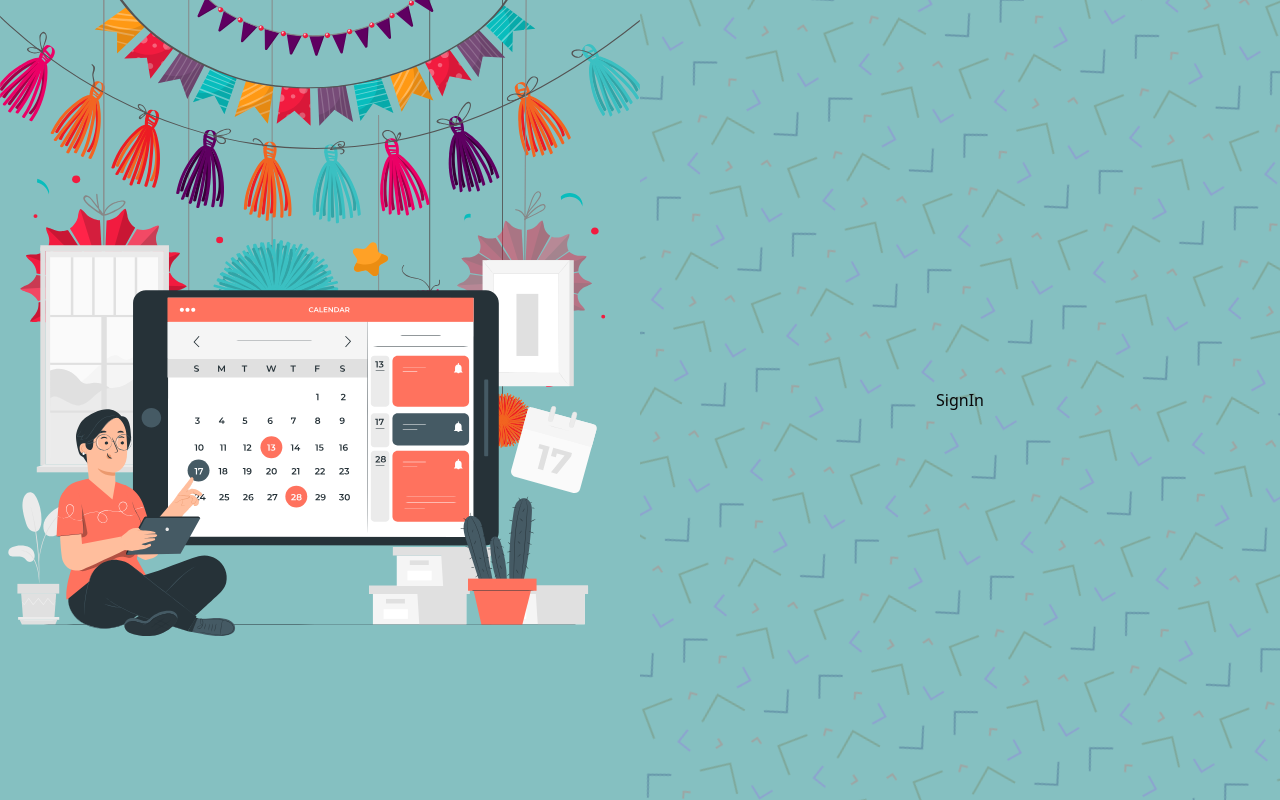
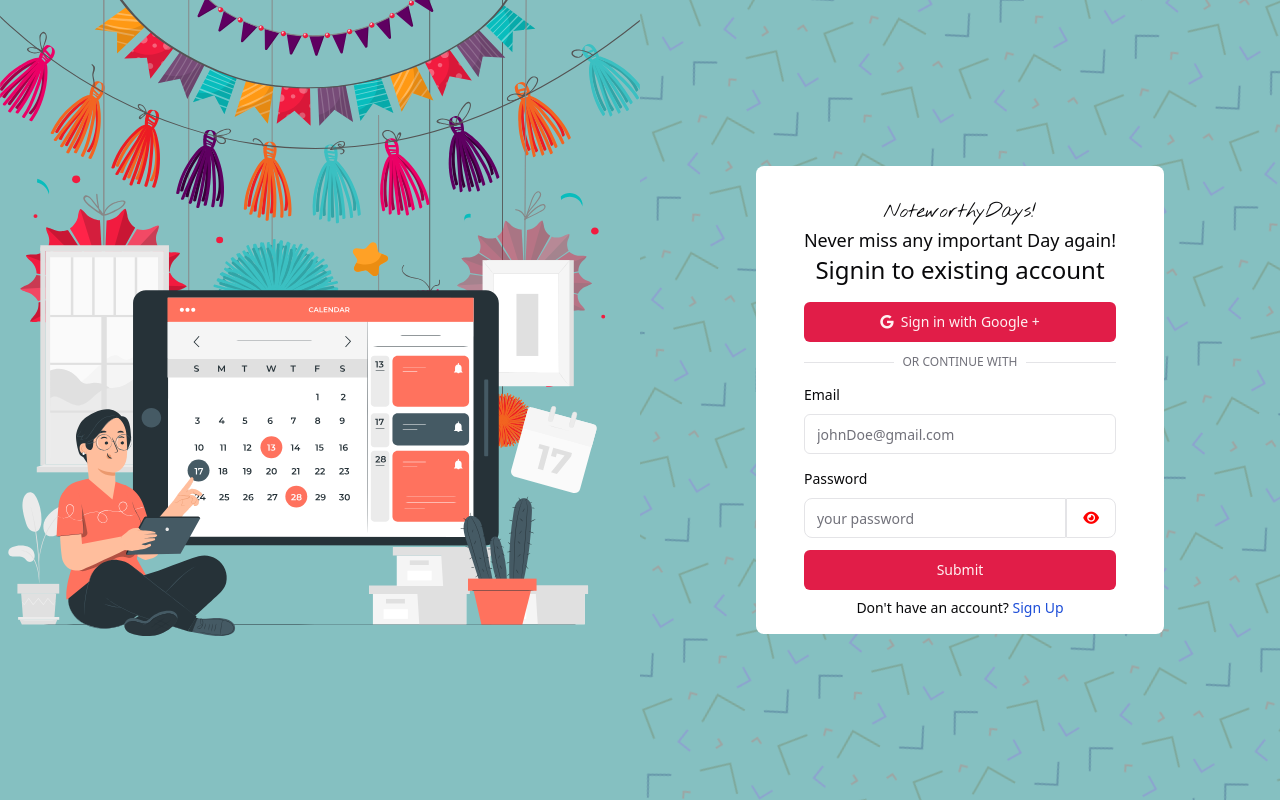
Before and after one commit to yashwanth-gh/NoteworthyDays-Frontend, a React (Vite) app: page /signin in a window 1280 px wide. Built offline with nearby package versions, Linux system fonts and the light colour scheme.

Commit message:
sign in page

```diff
--- a/src/_auth/auth_pages/SignIn.tsx
+++ b/src/_auth/auth_pages/SignIn.tsx
@@ -1,8 +1,125 @@
-import React from 'react'
+import React, { useState } from 'react'
+import { Input } from "@/components/ui/input"
+import { conf } from '@/conf/conf'
+
+//~ shad cn/ui imports
+import { z } from "zod"
+import { zodResolver } from "@hookform/resolvers/zod"
+import { useForm } from "react-hook-form"
+import { SigninValidation } from '@/lib/validations'
+import { Button } from "@/components/ui/button"
+import {
+  Form,
+  FormControl,
+  FormField,
+  FormItem,
+  FormLabel,
+} from "@/components/ui/form"
+import { Link } from 'react-router-dom'
+
+
 
 const SignIn = () => {
+
+  const [isPasswordVisible, setIsPasswordVisible] = useState(false);
+
+  // 1. Define your form.
+  const form = useForm<z.infer<typeof SigninValidation>>({
+    resolver: zodResolver(SigninValidation),
+    defaultValues: {
+      email: "",
+      password: "",
+    },
+  })
+
+  // 2. Define a submit handler.
+  function onSubmit(values: z.infer<typeof SigninValidation>) {
+    // Do something with the form values.
+    // ✅ This will be type-safe and validated.
+    console.log(values)
+  }
+
+  const togglePasswordVisibility = (e) => {
+    e.preventDefault();
+    setIsPasswordVisible((prev) => !prev);
+    console.log(isPasswordVisible)
+  }
+
   return (
-    <div>SignIn</div>
+    <div className='bg-white px-8 lg:px-12 py-4 rounded-lg w-auto h-auto'>
+      <div className='text-center py-4'>
+        <h1 className='nothing-you-could-do-regular text-xl'>
+          NoteworthyDays!
+        </h1>
+        <p className='font-thin text-lg '>
+          Never miss any important Day again!
+        </p>
+        <h2 className='font-medium text-2xl '>
+          Signin to existing account
+        </h2>
+      </div>
+      <div>
+        <Button type="submit" className='w-full'>
+          <i className="fa-brands fa-google"></i>&nbsp;&nbsp;Sign in with Google +
+        </Button>
+        <div className="relative py-3">
+          <div className="absolute inset-0 flex items-center">
+            <span className="w-full border-t"></span>
+          </div>
+          <div className="relative flex justify-center text-xs uppercase">
+            <span className="bg-white px-2 text-muted-foreground">Or continue with</span>
+          </div>
+        </div>
+      </div>
+      <Form {...form}>
+        <form onSubmit={form.handleSubmit(onSubmit)} className="space-y-3">
+          <FormField
+            control={form.control}
+            name="email"
+            render={({ field }) => (
+              <FormItem>
+                <FormLabel>Email</FormLabel>
+                <FormControl>
+                  <Input placeholder="johnDoe@gmail.com" {...field} />
+                </FormControl>
+              </FormItem>
+            )}
+          />
+
+          <div className="flex items-end w-full justify-start">
+            <div className="w-full">
+              <FormField
+                control={form.control}
+                name="password"
+                render={({ field }) => (
+                  <FormItem>
+                    <FormLabel>Password</FormLabel>
+                    <FormControl>
+                      <Input className="w-full rounded-none rounded-s-lg" placeholder="your password" {...field} type={isPasswordVisible ? "text" : "password"} />
+                    </FormControl>
+                  </FormItem>
+                )}
+              />
+            </div>
+            <Button type="submit" className='w-auto ml-auto rounded-none rounded-e-lg bg-white border hover:bg-transparent' onClick={togglePasswordVisibility}>
+              {isPasswordVisible ? (
+                <i className="fa-solid fa-eye-slash password-vis"></i>
+              ) : (
+                <i className="fa-solid fa-eye password-vis"></i>)}
+            </Button>
+          </div>
+          <Button type="submit" className='w-full'>Submit</Button>
+        </form>
+      </Form>
+      <div className='text-center mt-2'>
+        <p className='font-thin text-sm'>
+          Don't have an account?&nbsp;
+          <Link to={"/signup"} className='text-blue-700 font-normal'>
+            Sign Up
+          </Link>
+        </p>
+      </div>
+    </div>
   )
 }
 
```
